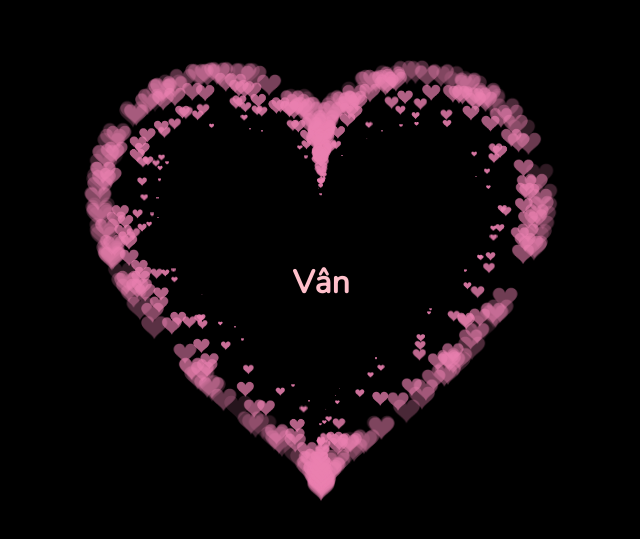
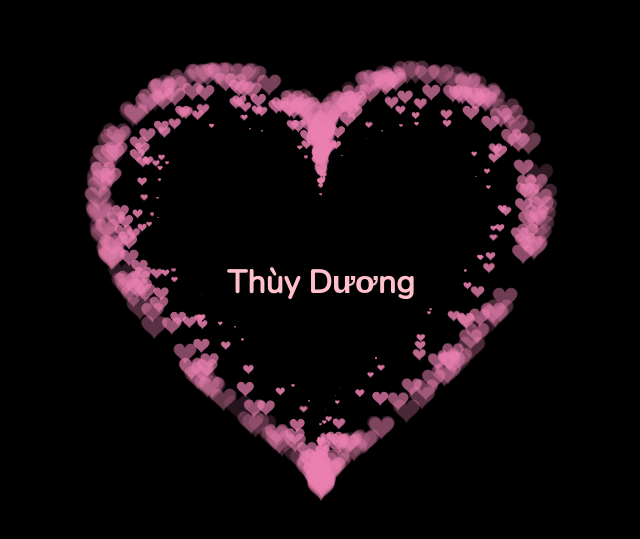
Before and after one commit to Kudokaito15903/Heart, a plain HTML site: page heart.html in a window 1280 px wide. Shown: the part 123-662 px from the top of the page, without its empty margins (319-959 px from the left). Drawn offline with nearby package versions, Linux system fonts and the light colour scheme.

Commit message:
Update heart.html

```diff
--- a/heart.html
+++ b/heart.html
@@ -56,7 +56,7 @@ canvas {
 
 
  <BODY>
-  <h1 id="textCenter">Vân</h1>
+  <h1 id="textCenter">Thùy Dương</h1>
   <canvas id="pinkboard"> </canvas>
 
   <script>
```
